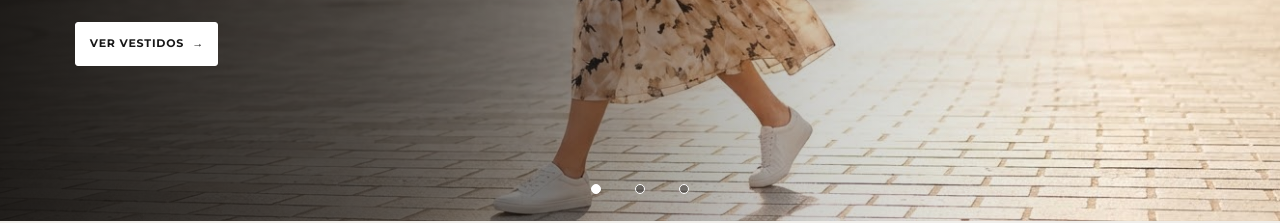
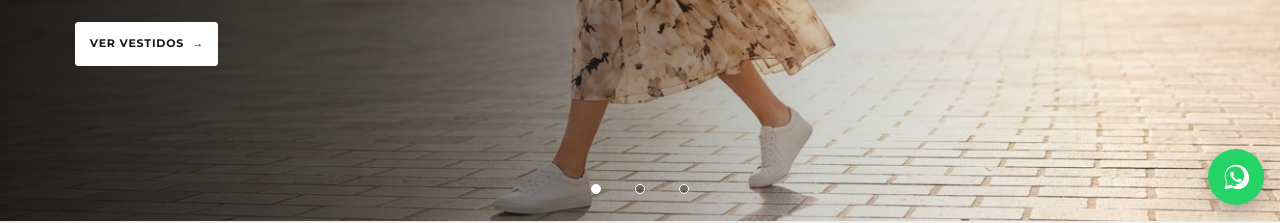
Before and after one commit to A-bps/znt-boutique, a plain HTML site: page dist/index.html in a window 1280 px wide. Shown: the part 579-802 px from the top of the page. Drawn offline with nearby package versions, Linux system fonts and the light colour scheme.

Commit message:
Botão flutuante do WhatsApp em todas as páginas

```diff
--- a/dist/index.html
+++ b/dist/index.html
@@ -14,8 +14,8 @@
   <script src="catalogo.js?v=20261113-4" defer></script>
   <script src="site.js?v=20261113-4" defer></script>
   <script src="home.js?v=20261113-4" defer></script>
-  <link rel="stylesheet" href="navigation.css?v=20261113-4">
-  <script src="navigation.js?v=20261113-4" defer></script>
+  <link rel="stylesheet" href="navigation.css?v=20261113-5">
+  <script src="navigation.js?v=20261113-5" defer></script>
 </head>
 <body id="topo" class="stitch-home">
   <a class="skip" href="#conteudo">Ir para o conteúdo</a>
--- a/dist/navigation.css
+++ b/dist/navigation.css
@@ -118,3 +118,7 @@ section[id], main[id], footer[id] { scroll-margin-top: calc(var(--header-height,
   .product-info .sizes label { min-width: 32px; min-height: 36px; }
 }
 @media (prefers-reduced-motion: reduce) { .site-header, .stitch-home .site-header { transition: none; } }
+.whatsapp-float { position: fixed; right: 16px; bottom: 16px; z-index: 25; width: 56px; height: 56px; display: grid; place-items: center; border-radius: 50%; background: #25d366; color: #fff; box-shadow: 0 6px 18px #00000040; transition: transform .2s ease; }
+.whatsapp-float:hover { transform: scale(1.08); }
+.whatsapp-float:focus-visible { outline: 3px solid #24211e; outline-offset: 3px; }
+@media (prefers-reduced-motion: reduce) { .whatsapp-float { transition: none; } }
--- a/dist/navigation.js
+++ b/dist/navigation.js
@@ -52,4 +52,14 @@
   window.addEventListener('storage', window.updateFavoriteCount);
   window.addEventListener('pageshow', window.updateFavoriteCount);
   window.updateFavoriteCount();
+
+  // Botão flutuante do WhatsApp, presente em todas as páginas.
+  const wa = document.createElement('a');
+  wa.className = 'whatsapp-float';
+  wa.href = 'https://wa.me/5517981082833?text=' + encodeURIComponent('Olá! Vim pelo site da ZNT Boutique.');
+  wa.target = '_blank';
+  wa.rel = 'noopener';
+  wa.setAttribute('aria-label', 'Falar com a ZNT pelo WhatsApp');
+  wa.innerHTML = '<svg viewBox="0 0 32 32" width="30" height="30" aria-hidden="true" fill="currentColor"><path d="M16.04 3C9.4 3 4 8.4 4 15.03c0 2.12.55 4.18 1.6 6L4 29l8.17-1.57a12.03 12.03 0 0 0 5.87 1.5h.01C24.7 28.93 30 23.6 30 16.97 30 10.4 24.7 3 16.04 3zm0 22.9a10 10 0 0 1-5.1-1.4l-.37-.22-4.85.93.97-4.72-.24-.38a9.9 9.9 0 0 1-1.52-5.27c0-5.5 4.5-9.97 10.04-9.97 5.4 0 9.78 4.4 9.78 9.8 0 5.5-4.4 9.23-8.7 9.23zm5.5-7.45c-.3-.15-1.78-.88-2.05-.98-.28-.1-.48-.15-.68.15-.2.3-.78.98-.95 1.18-.17.2-.35.23-.65.08-.3-.15-1.27-.47-2.42-1.5-.9-.8-1.5-1.78-1.67-2.08-.17-.3-.02-.46.13-.6.14-.13.3-.35.45-.52.15-.18.2-.3.3-.5.1-.2.05-.38-.02-.53-.08-.15-.68-1.64-.93-2.25-.25-.58-.5-.5-.68-.5h-.58c-.2 0-.53.08-.8.38-.28.3-1.05 1.03-1.05 2.5s1.08 2.9 1.23 3.1c.15.2 2.12 3.23 5.13 4.53.72.3 1.28.5 1.7.63.72.23 1.37.2 1.88.12.57-.08 1.78-.73 2.03-1.43.25-.7.25-1.3.18-1.43-.08-.13-.28-.2-.58-.35z"/></svg>';
+  document.body.appendChild(wa);
 })();
```
Also changed, not shown: dist/lancamentos.html (+2 -2 lines), dist/produto.html (+2 -2 lines).
